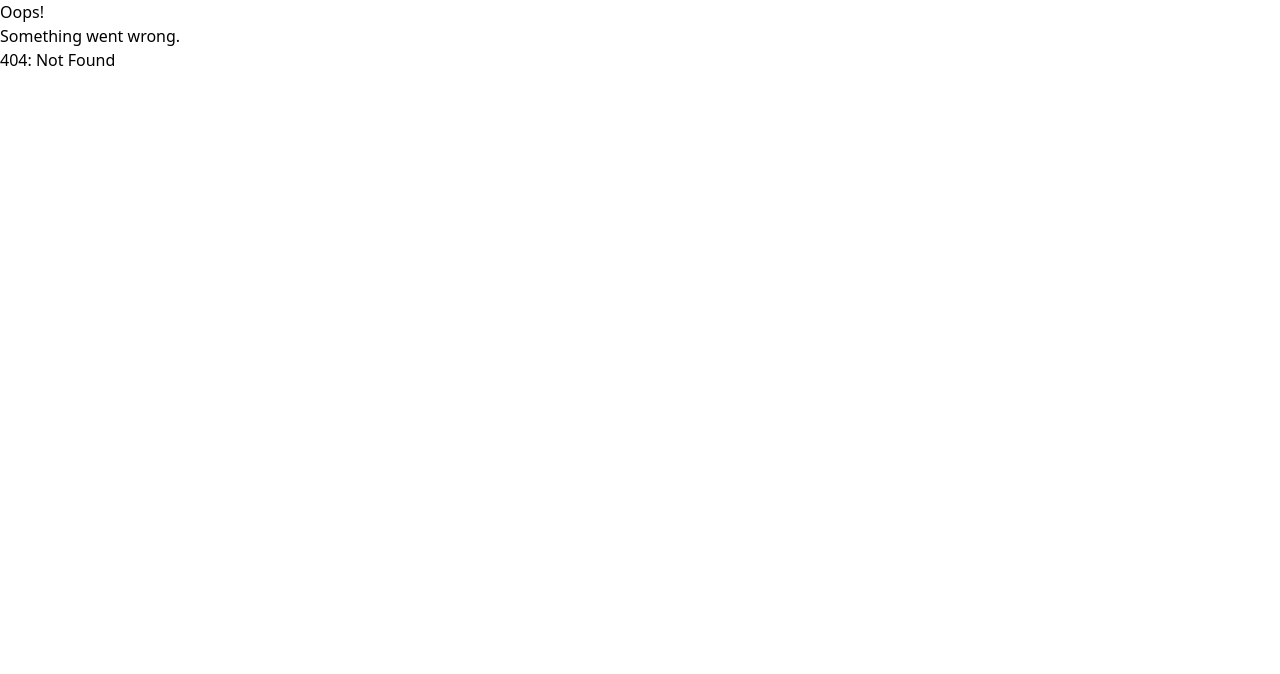
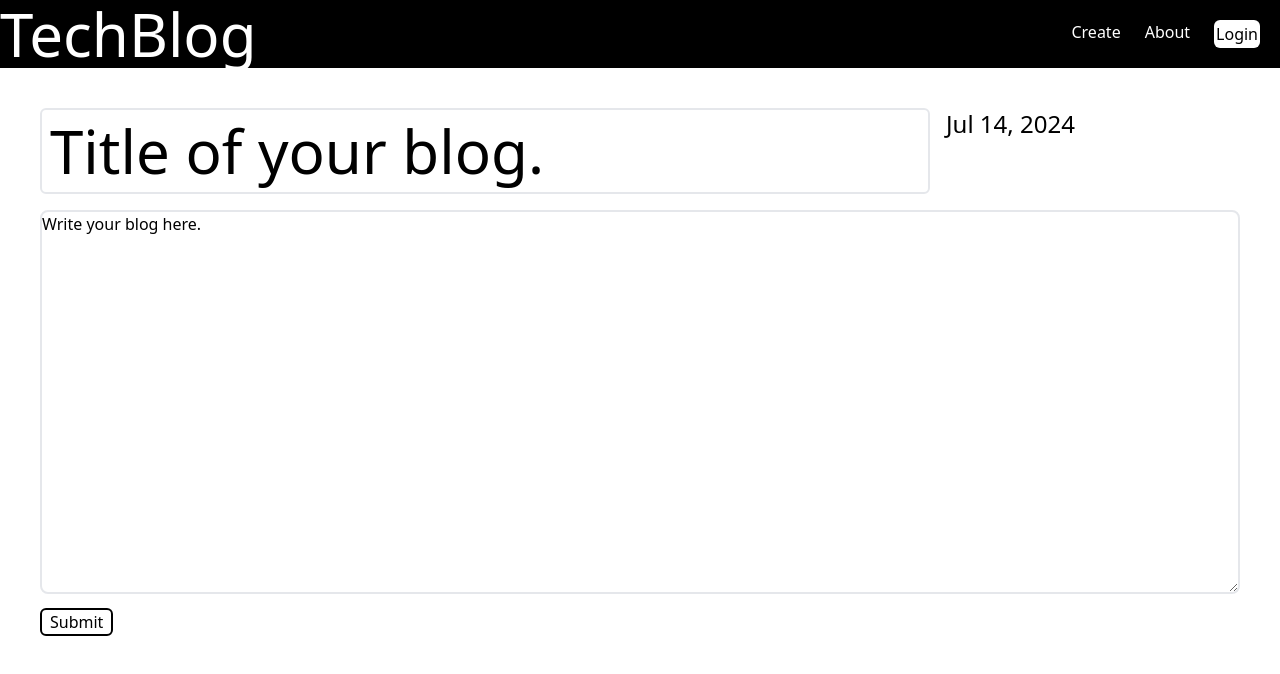
Before and after one commit to navkant/blog_react_fe, a React (Vite) app: page /create in a window 1280 px wide. Before the commit this address had no page. Shown: the top 674 px of the page. Built offline with nearby package versions, Linux system fonts and the light colour scheme.

Commit message:
added new blog editor

```diff
--- a/src/App.js
+++ b/src/App.js
@@ -7,6 +7,7 @@ import Header from "./components/Header";
 import Body from "./components/Body";
 import BlogContent from "./components/BlogContent";
 import Editor from "./components/Editor";
+import NewBlog from "./components/NewBlog";
 import About from "./components/About";
 import Login from "./components/Login";
 import UserBlogs from "./components/UserBlogs";
@@ -50,6 +51,10 @@ const appRouter = createBrowserRouter([
         path: "/editor",
         element: <Editor />,
       },
+      {
+        path: "/create",
+        element: <NewBlog />,
+      },
     ],
   },
 ]);
--- a/src/components/Header.jsx
+++ b/src/components/Header.jsx
@@ -19,6 +19,11 @@ const Header = () => {
         </div>
       </div>
       <div className="nav-items flex m-2 ">
+        <div className="m-3">
+          <Link to="/create">
+            <h1>Create</h1>
+          </Link>
+        </div>
         {accessAuthToken() ? (
           <div className="m-3">
             <Link to="/user-blogs">
--- /dev/null
+++ b/src/components/NewBlog.jsx
@@ -0,0 +1,55 @@
+import { useLocation } from "react-router";
+import { useState } from "react";
+import getDateMonDDYYYY from "../utils/getDateMonDDYYYY";
+import updateBlogContent from "../utils/updateBlogContent";
+
+const NewBlog = () => {
+  const [blogTitle, setBlogTitle] = useState("Title of your blog.");
+  const [blogContent, setBlogContent] = useState("Write your blog here.");
+
+  return (
+    <div className="p-8">
+      <div className="flex ">
+        <div>
+          <input
+            className="text-6xl m-2 px-2 border-2 rounded-md border-grey focus:outline-none"
+            type="text"
+            id="title"
+            value={blogTitle}
+            onChange={(e) => {
+              setBlogTitle(e.target.value);
+            }}
+          />
+        </div>
+        <div className="m-2 relative">
+          <div className="static bottom-0 left-0 text-2xl">
+            <h1>{getDateMonDDYYYY(Date().toString())}</h1>
+          </div>
+        </div>
+      </div>
+      <div className="m-2">
+        <textarea
+          className="w-full h-96 border-2 rounded-lg border-gray-200 focus:outline-none"
+          id="blogContent"
+          value={blogContent}
+          onChange={(e) => {
+            setBlogContent(e.target.value);
+          }}
+        ></textarea>
+      </div>
+      <div className="m-2">
+        <button
+          className="px-2 border-2 rounded-md border-black focus:outline-none"
+          onClick={async () => {
+            await updateBlogContent(data.id, blogContent);
+            window.location.href = "/blogs/" + data.id;
+          }}
+        >
+          Submit
+        </button>
+      </div>
+    </div>
+  );
+};
+
+export default NewBlog;
```
